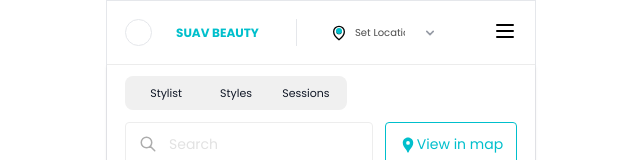
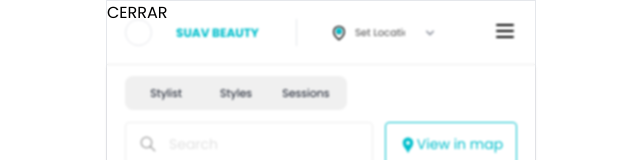
Before and after one commit to CheizeX/proof, a Next.js app: page / in a window 1280 px wide. Both pictures are taken after a click on the button "Price". Shown: the top 160 px of the page, without its empty margins (319-959 px from the left). Built offline with nearby package versions, Linux system fonts and the light colour scheme.

Commit message:
fix: asd

```diff
--- a/components/Filters/Filters.tsx
+++ b/components/Filters/Filters.tsx
@@ -1,7 +1,11 @@
-import React from 'react';
+import React, { Dispatch, SetStateAction } from 'react';
+import { FC } from 'react';
 import { FaChevronDown } from 'react-icons/fa';
 
-export const Filters = () => {
+interface Props {
+  setActiveModal: Dispatch<SetStateAction<string>>;
+}
+export const Filters: FC<Props> = ({ setActiveModal }) => {
   return (
     <div className="container flex items-center mt-[10px]">
       <button
@@ -14,6 +18,7 @@ export const Filters = () => {
       <button
         type="button"
         className="flex items-center justify-between border bg-white text-[10px] text-center text-gray_4 rounded h-[35px] w-[90px] pl-[8px] pr-[12px] mr-[10px]"
+        onClick={() => setActiveModal('price')}
       >
         Price <FaChevronDown size={12} color="#2B2B2B" />
       </button>
--- /dev/null
+++ b/components/shared/Modal/Modal.tsx
@@ -0,0 +1,17 @@
+import React, { Dispatch } from 'react';
+import { FC } from 'react';
+import { SetStateAction } from 'react';
+
+interface IPropsModal {
+  activeModal: string;
+  setActiveModal: Dispatch<SetStateAction<string>>;
+}
+export const Modal: FC<IPropsModal> = ({ setActiveModal }) => {
+  return (
+    <div className="absolute top-0 left-0 right-0 bottom-0 z-10 backdrop-blur-[1px] backdrop-saturate-10 backdrop-opacity-0_9">
+      <button type="button" onClick={() => setActiveModal('')}>
+        CERRAR
+      </button>
+    </div>
+  );
+};
--- a/next.config.js
+++ b/next.config.js
@@ -1,9 +1,7 @@
 /** @type {import('next').NextConfig} */
 const nextConfig = {
   reactStrictMode: true,
-  // sassOptions: {
-  //   includePaths: [path.join(__dirname, 'styles')],
-  // },
+  distDir: 'dist',
   images: {
     domains: ['assets.example.com'],
   },
--- a/package.json
+++ b/package.json
@@ -1,5 +1,5 @@
 {
-  "name": "my-project",
+  "name": "suav-beauty",
   "version": "0.1.0",
   "private": true,
   "scripts": {
@@ -8,7 +8,9 @@
     "start": "next start",
     "type-check": "tsc --pretty --noEmit",
     "format": "prettier --write .",
-    "lint": "eslint . --ext ts --ext tsx --ext js"
+    "prepare": "husky install",
+    "lint": "next lint",
+    "precommit": "lint-staged"
   },
   "husky": {
     "hooks": {
--- a/pages/index.tsx
+++ b/pages/index.tsx
@@ -6,8 +6,12 @@ import { Search } from '../components/Search/Search';
 import { Filters } from '../components/Filters/Filters';
 import { Footer } from '../components/Footer/Footer';
 import { Catalogue } from '../components/Catalogue/Catalogue';
+import { useState } from 'react';
+import { Modal } from '../components/shared/Modal/Modal';
 
 const Home: NextPage = () => {
+  // const [price, setPrice] = useState(0);
+  const [activeModal, setActiveModal] = useState('');
   return (
     <div className="flex justify-center items-start h-[100vh]">
       <Head>
@@ -15,12 +19,12 @@ const Home: NextPage = () => {
         <meta name="description" content="Generated by create next app" />
         {/* <link rel="icon" href="/favicon.ico" /> */}
       </Head>
-      <main className="container flex justify-start items-center w-[430px] flex-col h-[100vh] border">
+      <main className="container flex justify-start items-center w-[430px] flex-col h-full border relative">
         <Navbar />
         <section className="container h-[167px] relative p-[18px] pt-[11px] shadow-[0_2px_3px_#B7B7B74D]">
           <Tabs />
           <Search />
-          <Filters />
+          <Filters setActiveModal={setActiveModal} />
         </section>
         <section className="container flex justify-start items-center h-full p-[12px] pb-0 pt-0 overflow-hidden">
           <Catalogue />
@@ -28,6 +32,9 @@ const Home: NextPage = () => {
         <footer className="container flex justify-around items-center min-h-[60px] shadow-[0_-2px_3px_#B7B7B74D]">
           <Footer />
         </footer>
+        {activeModal === 'price' && (
+          <Modal activeModal={activeModal} setActiveModal={setActiveModal} />
+        )}
       </main>
     </div>
   );
```
Also changed, not shown: styles/globals.scss (+17 -0 lines), tsconfig.json (+15 -5 lines), .eslintrc.json, 2 other files (tests, documents, lock files or other folders).
